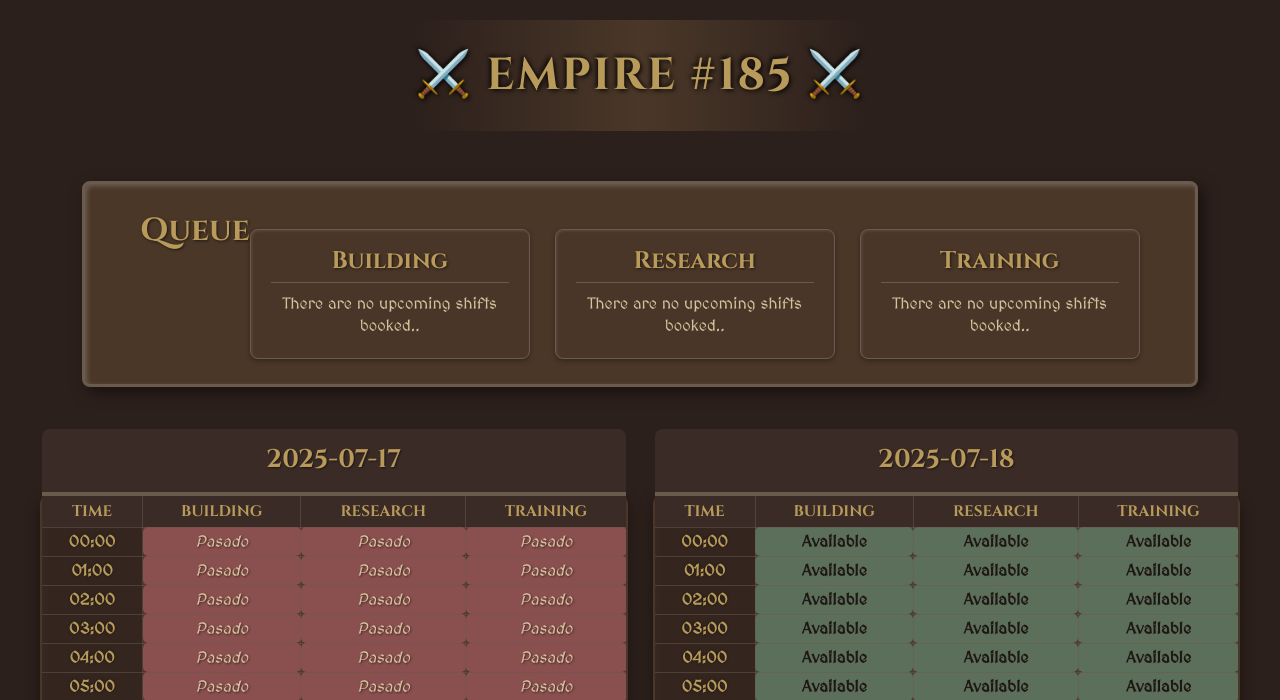
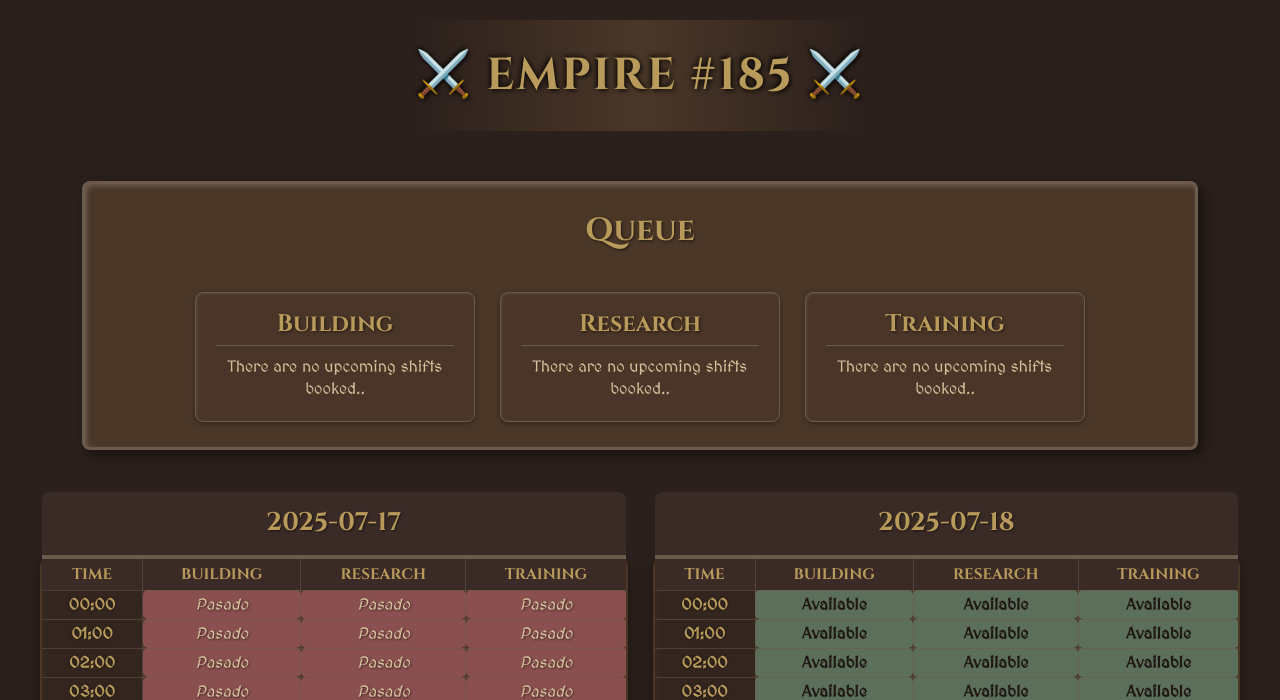
Before and after one commit to MEPPERDONAS/185_reservas, a Flask app: page / in a window 1280 px wide. Shown: the top 700 px of the page. Run offline with Flask 3, Linux system fonts and the light colour scheme; data comes from the database, SQL or seed files in the repository; data that the repository does not hold is empty.

Commit message:
fix de index css

```diff
--- a/static/style.css
+++ b/static/style.css
@@ -115,6 +115,7 @@ form button[type="submit"] {
 .login-container,
 form button:not(.delete-btn):not(.toggle-btn):not(.edit-btn), /* Otros botones dentro de form */
 form a:not(.edit-btn) { /* Otros enlaces dentro de form */
+    flex-direction: column;
     background-color: var(--aoe-panel-bg);
     border: 3px solid var(--aoe-border);
     border-radius: 8px;
```
